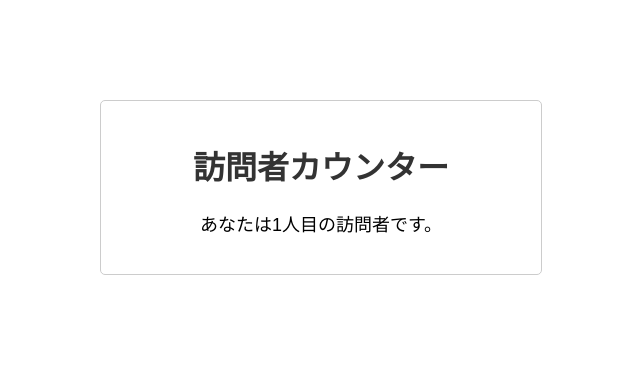
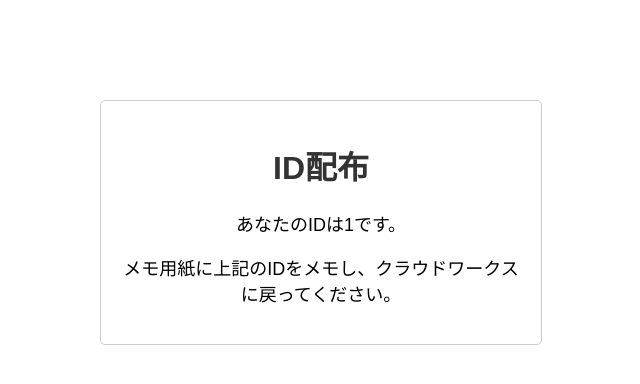
Before and after one commit to ashm46/IDID, a plain HTML site: page index.html in a window 1280 px wide. Shown: the whole page, without its empty margins (319-959 px from the left). Drawn offline with Linux system fonts and the light colour scheme.

Commit message:
Update index.html

```diff
--- a/index.html
+++ b/index.html
@@ -1,13 +1,14 @@
 <!DOCTYPE html>
 <html>
 <head>
-    <title>訪問者カウンター</title>
+    <title>ID配布</title>
     <link rel="stylesheet" type="text/css" href="style.css">
 </head>
 <body>
     <div class="container">
-        <h1>訪問者カウンター</h1>
-        <p>あなたは<span id="counter">0</span>人目の訪問者です。</p>
+        <h1>ID配布</h1>
+        <p>あなたのIDは<span id="counter">0</span>です。</p>
+        <p>メモ用紙に上記のIDをメモし、クラウドワークスに戻ってください。</p>
     </div>
     <script src="script.js"></script>
 </body>
```
